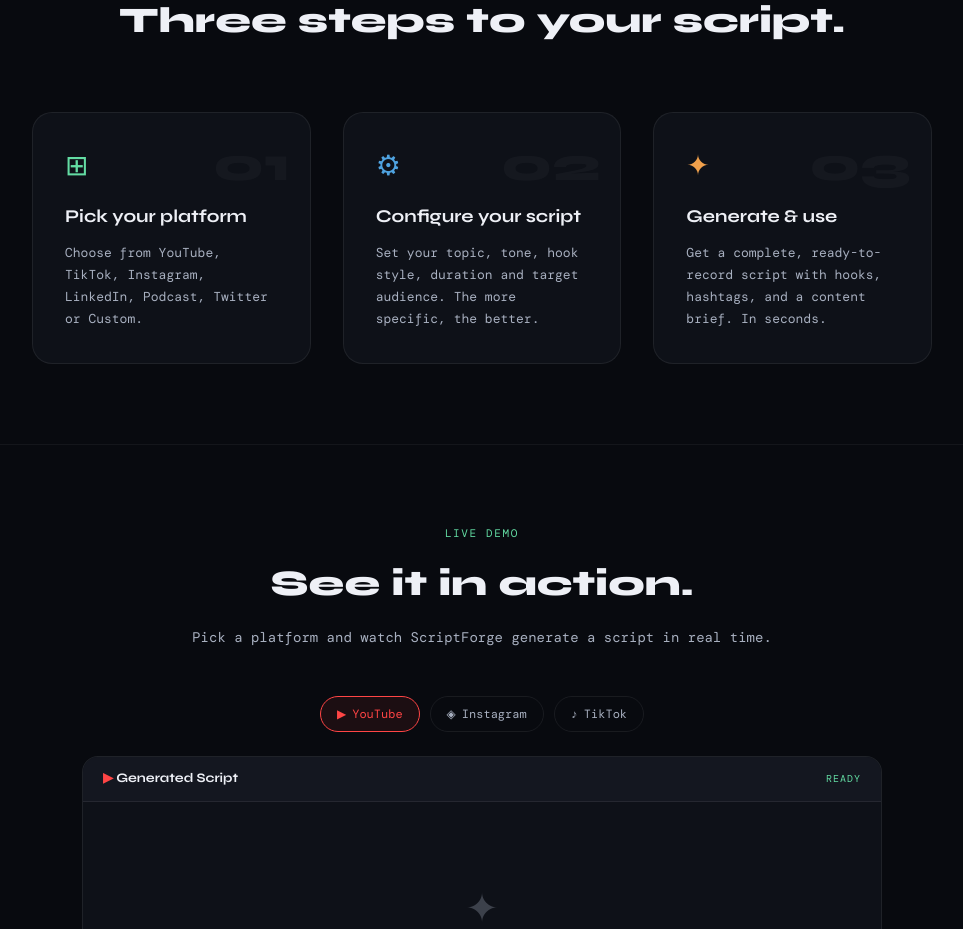
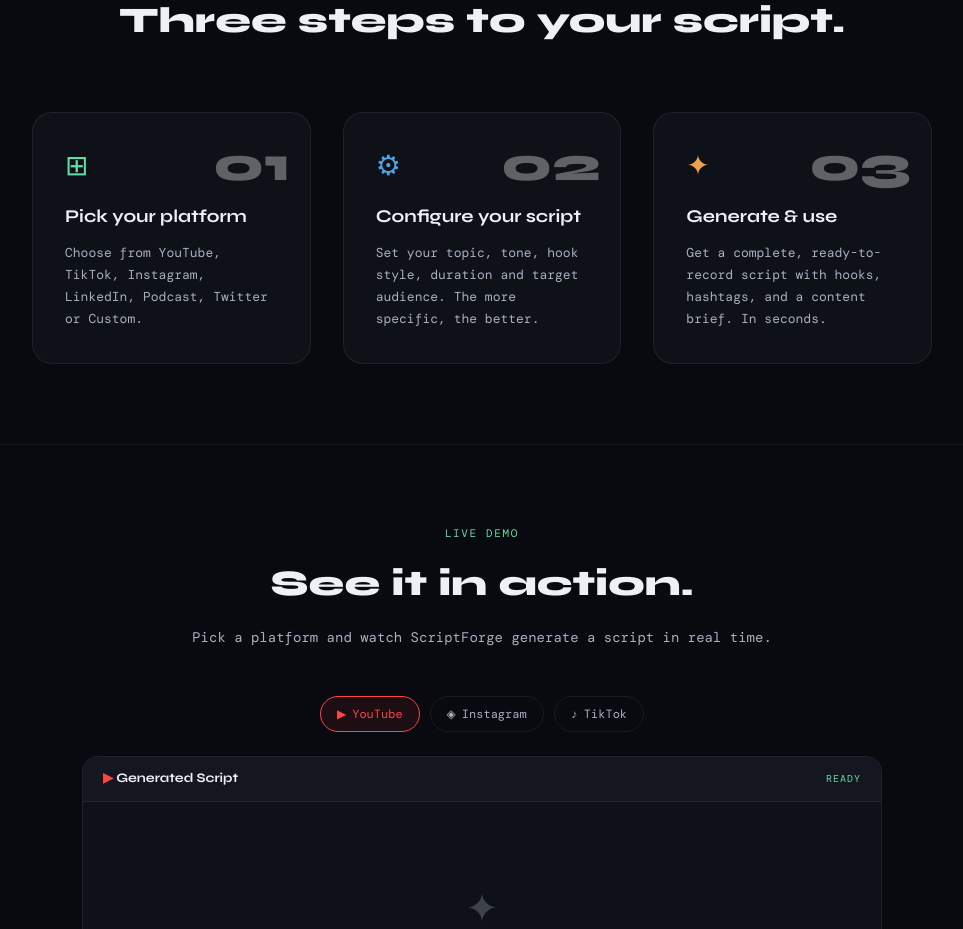
Before and after one commit to amitkumar-ctl/scriptforge, a React app in the folder shell/: page / in a window 1280 px wide. Shown: the part 1480-2409 px from the top of the page, without its empty margins (158-1121 px from the left). Built offline with nearby package versions, Linux system fonts and the light colour scheme; a web font is replaced by a local one.

Commit message:
accesibility changes

```diff
--- a/shell/src/App.jsx
+++ b/shell/src/App.jsx
@@ -47,7 +47,7 @@
       <Topbar onMenuClick={() => setSidebarOpen(true)} />
       <div style={{ display: 'flex', flex: 1, overflow: 'hidden' }}>
         <Sidebar open={sidebarOpen} onClose={() => setSidebarOpen(false)} />
-        <main style={{ flex: 1, overflowY: 'auto', background: '#080a0f' }}>
+        <main role='main' style={{ flex: 1, overflowY: 'auto', background: '#080a0f' }}>
           <Suspense fallback={
             <div className="flex items-center justify-center h-40 text-muted text-xs animate-pulse">Loading…</div>
           }>
--- a/shell/src/components/landing/LandingPage.jsx
+++ b/shell/src/components/landing/LandingPage.jsx
@@ -369,7 +369,7 @@
               { step: '03', title: 'Generate & use', desc: 'Get a complete, ready-to-record script with hooks, hashtags, and a content brief. In seconds.', icon: '✦', color: '#f0a04b' },
             ].map(s => (
               <div key={s.step} style={{ padding: 32, borderRadius: 20, border: '1px solid rgba(255,255,255,0.07)', background: '#0e1118', textAlign: 'left', position: 'relative', overflow: 'hidden' }}>
-                <div style={{ position: 'absolute', top: 16, right: 20, fontFamily: 'Syne, sans-serif', fontWeight: 800, fontSize: 48, color: 'rgba(255,255,255,0.03)' }}>{s.step}</div>
+                <div style={{ position: 'absolute', top: 16, right: 20, fontFamily: 'Syne, sans-serif', fontWeight: 800, fontSize: 48, color: 'rgb(255 255 255 / 34%)' }}>{s.step}</div>
                 <div style={{ fontSize: 28, color: s.color, marginBottom: 16 }}>{s.icon}</div>
                 <h3 style={{ fontFamily: 'Syne, sans-serif', fontWeight: 700, fontSize: 18, marginBottom: 12 }}>{s.title}</h3>
                 <p style={{ fontSize: 13, color: '#a8b0c0', lineHeight: 1.7, margin: 0 }}>{s.desc}</p>
```
